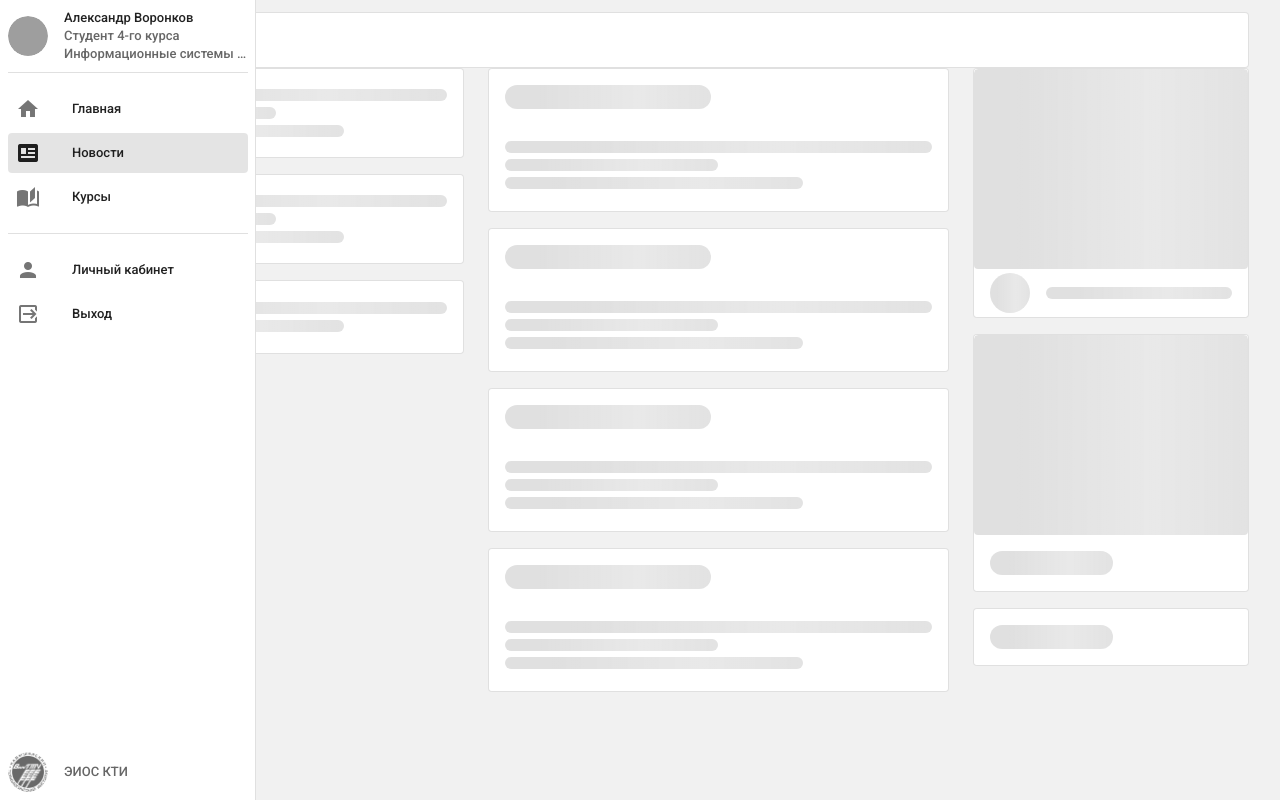
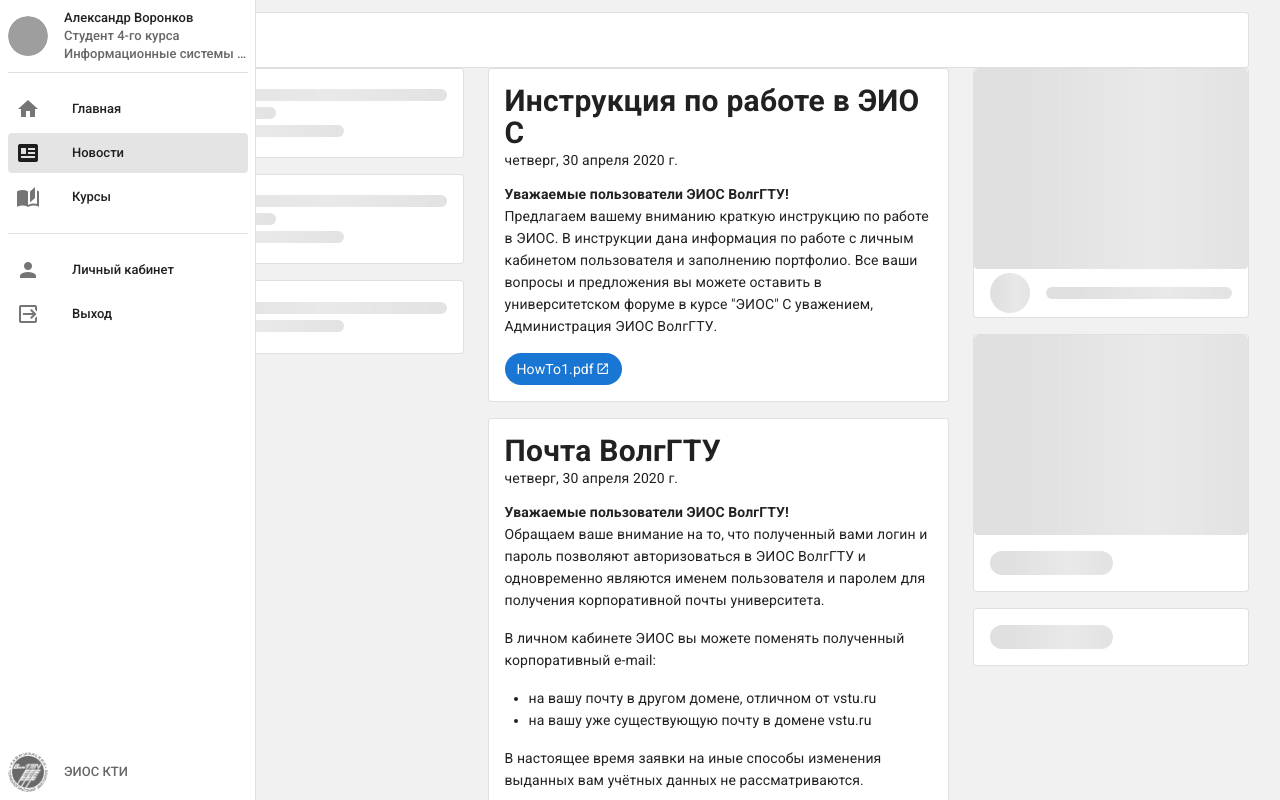
Before and after one commit to Scareton/kti-eios-client, a Vue app: page /news in a window 1280 px wide. Shown: the top 800 px of the page. Built offline with nearby package versions, Linux system fonts and the light colour scheme; grey boxes are pictures that could not be loaded.

Commit message:
Static news

```diff
--- a/src/App.vue
+++ b/src/App.vue
@@ -66,7 +66,21 @@
 .page-center > .v-card {
   flex: 0 1 620px;
 }
-
+a[target="_blank"]:after {
+  content: "\F03CC";
+  padding-left: 2px;
+  text-decoration: unset;
+  display: inline-block;
+  font: normal normal normal 24px/1 "Material Design Icons";
+  font-size: inherit;
+  text-rendering: auto;
+  line-height: inherit;
+  -webkit-font-smoothing: antialiased;
+  -moz-osx-font-smoothing: grayscale;
+}
+ul + p {
+  margin-top: 16px;
+}
 /* background */
 body {
   /* background-image: url("/images/pattern.png"); */
--- /dev/null
+++ b/src/components/files/FileLink.vue
@@ -0,0 +1,16 @@
+<template>
+  <v-chip class="mr-2" color="primary" :href="file.link" target="_blank">
+    <v-icon left>{{dictionary.file_icon(file.type)}}</v-icon>{{file.name}}
+  </v-chip>
+</template>
+
+<script>
+export default {
+  props: {
+    file: {
+      type: Object,
+      default: null
+    }
+  }
+};
+</script>
--- /dev/null
+++ b/src/components/news/NewsItem.vue
@@ -0,0 +1,32 @@
+<template>
+  <v-card outlined class="mb-4">
+    <article>
+      <v-card-title class="pb-0">
+        <h1>{{page.title}}</h1>
+      </v-card-title>
+      <v-card-text>
+        <div class="pb-3">
+          <time>{{dictionary.datetime_local(page.publishedBy)}}</time>
+        </div>
+        <div v-html="page.content" />
+        <div class="mt-4">
+          <file-link v-for="file in page.attachments" :key="file.link" :file="file" />
+        </div>
+      </v-card-text>
+    </article>
+  </v-card>
+</template>
+
+<script>
+export default {
+  components: {
+    FileLink: () => import("../files/FileLink")
+  },
+  props: {
+    page: {
+      type: Object,
+      default: null
+    }
+  }
+};
+</script>
--- a/src/main.js
+++ b/src/main.js
@@ -15,6 +15,21 @@
     }
     return roles[id];
   },
+  file_icon: (type) => {
+    let icons = {
+      "file": "mdi-file",
+      "pdf": "mdi-file-pdf"
+    }
+    return icons[type] || icons.file;
+  },
+  datetime_local: (date) => {
+    return date.toLocaleDateString("Ru-ru", {
+      weekday: "long",
+      year: "numeric",
+      month: "long",
+      day: "numeric"
+    });
+  },
   install: function (Vue) {
     Object.defineProperty(Vue.prototype, 'dictionary', {
       get() { return dictionary }
--- a/src/views/Courses.vue
+++ b/src/views/Courses.vue
@@ -3,7 +3,7 @@
     <v-container>
       <v-card outlined>
         <v-card-text>
-          <h2 class="primary--text">Новости</h2>
+          <h2 class="primary--text">Курсы</h2>
         </v-card-text>
       </v-card>
       <div class="row flex-nowrap">
--- a/src/views/News.vue
+++ b/src/views/News.vue
@@ -3,7 +3,7 @@
     <v-container>
       <v-card outlined>
         <v-card-text>
-          <h2 class="primary--text">Курсы</h2>
+          <h2 class="primary--text">Новости</h2>
         </v-card-text>
       </v-card>
       <div class="row flex-nowrap">
@@ -19,9 +19,7 @@
           </v-card>
         </div>
         <div class="col page-content">
-          <v-card outlined class="mb-4" v-for="n in 4" :key="n">
-            <v-skeleton-loader type="article"></v-skeleton-loader>
-          </v-card>
+          <news-item v-for="item in news" :key="item._id" :page="item" />
         </div>
         <div class="col page-info">
           <v-card outlined class="mb-4">
@@ -41,6 +39,36 @@
 
 <script>
 export default {
-  components: {}
+  components: {
+    NewsItem: () => import("../components/news/NewsItem")
+  },
+  data: () => ({
+    news: [
+      {
+        _id: 1,
+        title: "Инструкция по работе в ЭИОС",
+        creator: "Пользователь Администратор",
+        publishedBy: new Date(1588237996509),
+        content:
+          '<b>Уважаемые пользователи ЭИОС ВолгГТУ!</b> <p>Предлагаем вашему вниманию краткую инструкцию по работе в ЭИОС. В инструкции дана информация по работе с личным кабинетом пользователя и заполнению портфолио. Все ваши вопросы и предложения вы можете оставить в университетском форуме в курсе "ЭИОС" С уважением, Администрация ЭИОС ВолгГТУ.</p>',
+        attachments: [
+          {
+            name: "HowTo1.pdf",
+            type: "pdf",
+            link: "/404"
+          }
+        ]
+      },
+      {
+        _id: 2,
+        title: "Почта ВолгГТУ",
+        creator: "Пользователь Администратор",
+        publishedBy: new Date(1588237996509),
+        content:
+          '<b>Уважаемые пользователи ЭИОС ВолгГТУ!</b><p>Обращаем ваше внимание на то, что полученный вами логин и пароль позволяют авторизоваться в ЭИОС ВолгГТУ и одновременно являются именем пользователя и паролем для получения корпоративной почты университета.</p><p>В личном кабинете ЭИОС вы можете поменять полученный корпоративный e-mail:</p><ul><li>на вашу почту в другом домене, отличном от vstu.ru</li><li>на вашу уже существующую почту в домене vstu.ru</li></ul><p>В настоящее время заявки на иные способы изменения выданных вам учётных данных не рассматриваются.</p><p>Обращаем ваше внимание, что изменить пароль сформированного для вас в домене vstu.ru почтового ящика через личный кабинет ЭИОС нельзя.</p><p>Для доступа к корпоративной почте вы можете использовать любой почтовый клиент (имя POP3- и SMTP-серверов - ns2.vstu.ru. Порт POP3 - 110, Порт SMTP - 587).</p><p>С целью упрощения использования корпоративной почте в настоящее время проводятся работы по настройке доступа через Web-интерфейс.</p><p>Об окончании работ будет сообщено позднее.</p><p>С уважением, Администрация ЭИОС ВолгГТУ.</p>',
+        attachments: []
+      }
+    ]
+  })
 };
 </script>
```
Also changed, not shown: 1 other file (tests, documents, lock files or other folders).
